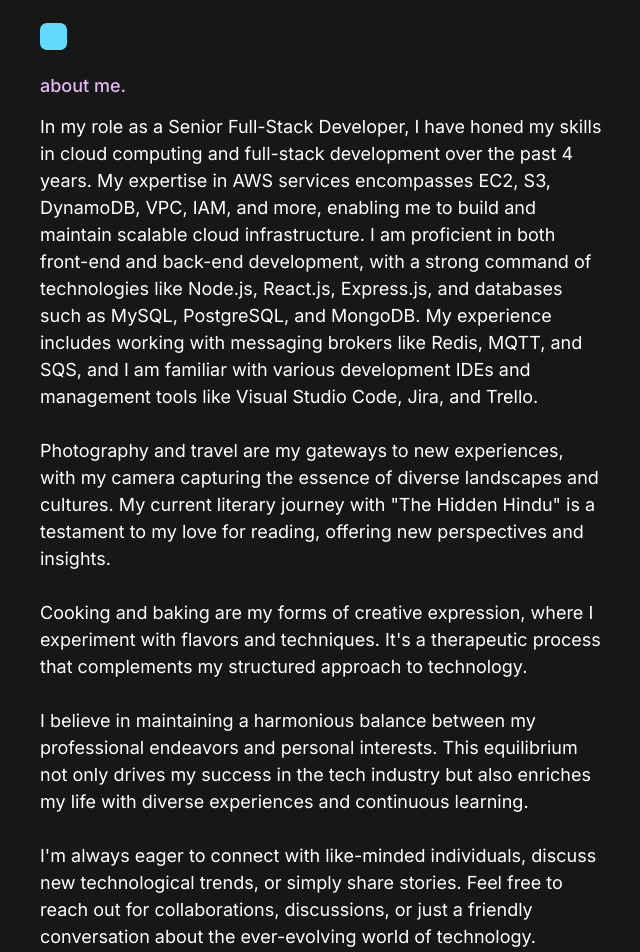
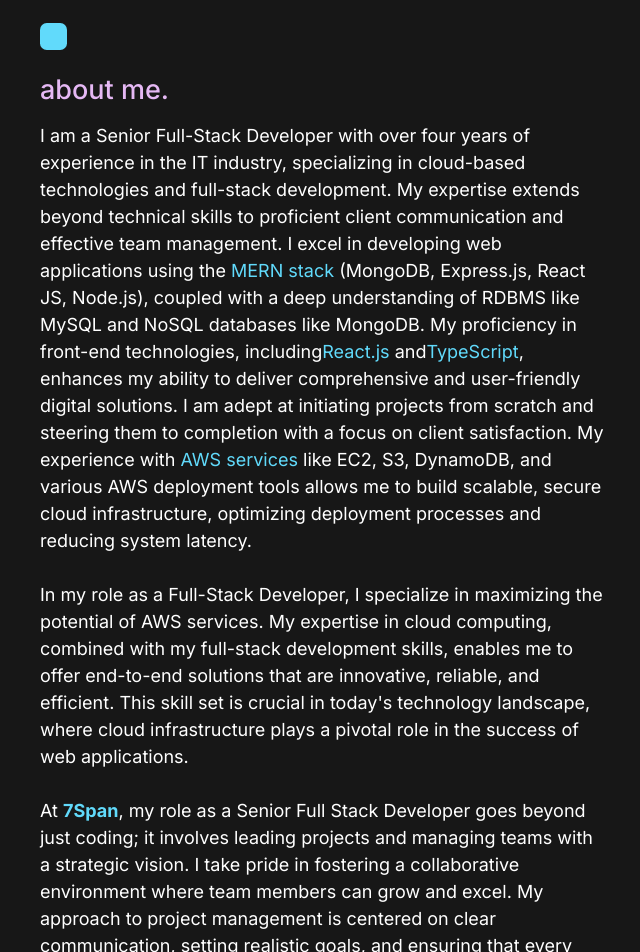
Before and after one commit to harrsh-in/professional-portfolio, a Next.js app: page /about in a window 1280 px wide. Shown: the top 952 px of the page, without its empty margins (318-958 px from the left). Built offline with nearby package versions, Linux system fonts and the light colour scheme.

Commit message:
Added text for About me

```diff
--- a/src/app/about/Heading.tsx
+++ b/src/app/about/Heading.tsx
@@ -1,7 +1,7 @@
 import React from "react";
 
 const Heading = () => {
-    return <h1 className="heading font-medium">about me.</h1>;
+    return <h1 className="heading text-2xl font-medium">about me.</h1>;
 };
 
 export default Heading;
--- a/src/app/about/page.tsx
+++ b/src/app/about/page.tsx
@@ -1,10 +1,13 @@
 import { Metadata } from "next";
 import Link from "next/link";
 
+import ParagraphHighlightText from "@/src/components/ParagraphHighlightText";
+import ParagraphLink from "@/src/components/ParagraphLink";
+import ParagraphText from "@/src/components/ParagraphText";
+import CommonMetaData from "@/src/constants/metadata";
+
 import Heading from "./Heading";
 import SocialMedia from "./SocialMedia";
-import ParagraphText from "../../components/ParagraphText";
-import CommonMetaData from "../../constants/metadata";
 
 export const metadata: Metadata = {
     ...CommonMetaData,
@@ -18,39 +21,89 @@ const About = () => {
             <Heading />
 
             <ParagraphText>
-                In my role as a Senior Full-Stack Developer, I have honed my
-                skills in cloud computing and full-stack development over the
-                past 4 years. My expertise in AWS services encompasses EC2, S3,
-                DynamoDB, VPC, IAM, and more, enabling me to build and maintain
-                scalable cloud infrastructure. I am proficient in both front-end
-                and back-end development, with a strong command of technologies
-                like Node.js, React.js, Express.js, and databases such as MySQL,
-                PostgreSQL, and MongoDB. My experience includes working with
-                messaging brokers like Redis, MQTT, and SQS, and I am familiar
-                with various development IDEs and management tools like Visual
-                Studio Code, Jira, and Trello.
+                I am a Senior Full-Stack Developer with over four years of
+                experience in the IT industry, specializing in cloud-based
+                technologies and full-stack development. My expertise extends
+                beyond technical skills to proficient client communication and
+                effective team management. I excel in developing web
+                applications using the{" "}
+                <ParagraphHighlightText>MERN stack</ParagraphHighlightText>{" "}
+                (MongoDB, Express.js, React JS, Node.js), coupled with a deep
+                understanding of RDBMS like MySQL and NoSQL databases like
+                MongoDB. My proficiency in front-end technologies, including
+                <ParagraphHighlightText>React.js</ParagraphHighlightText> and
+                <ParagraphHighlightText>TypeScript</ParagraphHighlightText>,
+                enhances my ability to deliver comprehensive and user-friendly
+                digital solutions. I am adept at initiating projects from
+                scratch and steering them to completion with a focus on client
+                satisfaction. My experience with{" "}
+                <ParagraphHighlightText>AWS services</ParagraphHighlightText>{" "}
+                like EC2, S3, DynamoDB, and various AWS deployment tools allows
+                me to build scalable, secure cloud infrastructure, optimizing
+                deployment processes and reducing system latency.
             </ParagraphText>
 
             <ParagraphText>
-                Photography and travel are my gateways to new experiences, with
-                my camera capturing the essence of diverse landscapes and
-                cultures. My current literary journey with &quot;The Hidden
-                Hindu&quot; is a testament to my love for reading, offering new
-                perspectives and insights.
+                In my role as a Full-Stack Developer, I specialize in maximizing
+                the potential of AWS services. My expertise in cloud computing,
+                combined with my full-stack development skills, enables me to
+                offer end-to-end solutions that are innovative, reliable, and
+                efficient. This skill set is crucial in today&apos;s technology
+                landscape, where cloud infrastructure plays a pivotal role in
+                the success of web applications.
             </ParagraphText>
 
             <ParagraphText>
-                Cooking and baking are my forms of creative expression, where I
-                experiment with flavors and techniques. It&apos;s a therapeutic
-                process that complements my structured approach to technology.
+                At <ParagraphLink href="https://7span.com">7Span</ParagraphLink>
+                , my role as a Senior Full Stack Developer goes beyond just
+                coding; it involves leading projects and managing teams with a
+                strategic vision. I take pride in fostering a collaborative
+                environment where team members can grow and excel. My approach
+                to project management is centered on clear communication,
+                setting realistic goals, and ensuring that every team member is
+                aligned with the project&apos;s objectives. This leadership
+                style has not only led to successful project completions but
+                also to building strong, cohesive teams that are capable of
+                tackling complex challenges in the tech industry.
             </ParagraphText>
 
             <ParagraphText>
-                I believe in maintaining a harmonious balance between my
-                professional endeavors and personal interests. This equilibrium
-                not only drives my success in the tech industry but also
-                enriches my life with diverse experiences and continuous
-                learning.
+                My journey in the tech world is deeply rooted in my educational
+                background in Computer Engineering from{" "}
+                <ParagraphHighlightText>
+                    Gujarat Technological University
+                </ParagraphHighlightText>
+                . The rigorous curriculum provided me with a strong foundation
+                in the principles of software development and cloud computing.
+                Beyond my formal education, I am passionately committed to
+                lifelong learning. I continuously seek out new knowledge and
+                skills, whether through professional development courses, tech
+                conferences, or self-study. This dedication to learning ensures
+                that I remain at the cutting edge of technology, always ready to
+                adapt and innovate in an ever-evolving industry.
+            </ParagraphText>
+
+            <ParagraphText>
+                Outside of my professional endeavors, I engage in activities
+                that fuel my creativity and broaden my perspective. Photography
+                allows me to capture and appreciate the world&apos;s beauty and
+                diversity, while travel opens my eyes to new cultures and
+                experiences. Cooking is another passion that challenges me to
+                experiment and innovate, much like in my professional work.
+                These interests not only provide a creative outlet but also
+                influence my approach to technology, encouraging me to think
+                outside the box and bring a unique perspective to my work.
+            </ParagraphText>
+
+            <ParagraphText>
+                As I look to the future, I am filled with excitement about the
+                endless possibilities in the fields of software development and
+                cloud computing. My career is a testament to the power of
+                blending technical expertise with strong interpersonal skills,
+                creativity, and a commitment to continuous learning. I am driven
+                by the desire to explore new technologies, innovate solutions,
+                and contribute meaningfully to the tech world, while also
+                nurturing my personal growth and diverse interests.
             </ParagraphText>
 
             <ParagraphText>
--- /dev/null
+++ b/src/app/credits/page.tsx
@@ -0,0 +1,7 @@
+import React from "react";
+
+const Credits = () => {
+    return <div>Credits</div>;
+};
+
+export default Credits;
--- /dev/null
+++ b/src/app/projects/page.tsx
@@ -0,0 +1,7 @@
+import React from "react";
+
+const Projects = () => {
+    return <div>Projects</div>;
+};
+
+export default Projects;
--- /dev/null
+++ b/src/app/tooling/page.tsx
@@ -0,0 +1,7 @@
+import React from "react";
+
+const Tooling = () => {
+    return <div>Tooling</div>;
+};
+
+export default Tooling;
--- /dev/null
+++ b/src/app/uses/page.tsx
@@ -0,0 +1,7 @@
+import React from "react";
+
+const Uses = () => {
+    return <div>Uses</div>;
+};
+
+export default Uses;
--- a/src/components/Header/index.tsx
+++ b/src/components/Header/index.tsx
@@ -24,8 +24,8 @@ const Header = () => {
 
             {pathname === "/" ? (
                 <Link href={NavLinks.about.route}>
-                    <div className="flex rounded border border-[--highlight-color] p-2 transition-colors duration-200 hover:bg-[--highlight-color]">
-                        <span className="m-auto text-xs text-[--text-primary]">
+                    <div className="flex rounded border border-[--highlight-color] p-2 text-[--text-primary] transition-colors duration-200 hover:bg-[--highlight-color] hover:text-[#171717]">
+                        <span className="m-auto text-xs">
                             {NavLinks.about.title}
                         </span>
                     </div>
```
Also changed, not shown: src/app/page.tsx (+4 -4 lines).
